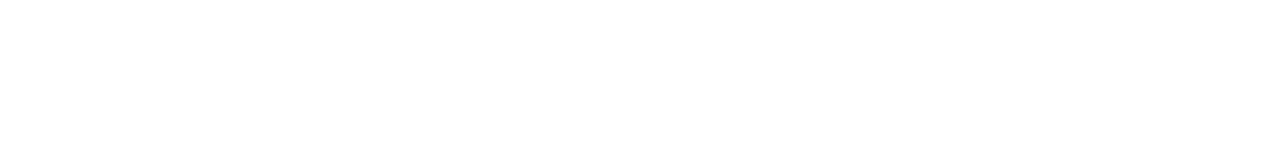
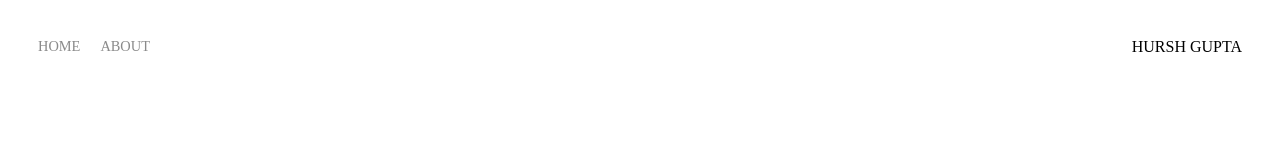
Before and after one commit to Hursh9/firstSite, a plain HTML site: page index.html in a window 1280 px wide. Drawn offline with Linux system fonts and the light colour scheme.

Commit message:
finished the navbar

```diff
--- a/index.html
+++ b/index.html
@@ -6,6 +6,23 @@
     <link rel="stylesheet" href="styles.css">
 </head>
 <body>
+    <div class="container">
+        <div class="nav-wrapper">
+            <div class="left-side">
+                <div class="nav-link-wrapper">
+                    <a href="index.html">Home</a>
+                </div>
+                <div class="nav-link-wrapper">
+                    <a href="about.html">About</a>
+                </div>
+            </div>
 
+            <div class="right-side">
+                <div class="brand">
+                    <div>HURSH GUPTA</div>
+                </div>
+            </div>
+        </div>
+    </div>
 </body>
 </html>
--- a/styles.css
+++ b/styles.css
@@ -1,7 +1,41 @@
-.placeholder{
-    background-color: red;
+/* master styles */
+body {
+    margin: 0px;
 }
 
-.anotherClass{
-    background-color: lightseagreen;
+.nav-wrapper {
+    /* they are going to be next to each other */
+    display: flex;
+    justify-content: space-between;
+    padding: 38px;
 }
+
+.left-side {
+    display: flex;
+}
+/* traverse in a tree inside CSS */
+.nav-wrapper > .left-side > div{
+    margin-right: 20px;
+    font-size: 0.9em;
+    text-transform: uppercase;
+}
+
+.nav-link-wrapper {
+    height: 22px;
+    border-bottom: 1px solid transparent;
+    transition: border-bottom 0.5s;
+}
+/* inside of the .nav-link-wrapper grab the a-link */
+.nav-link-wrapper a {
+    color: #8a8a8a;
+    text-decoration: none;
+    transition: color 0.5s;
+}
+/* sudo state */
+.nav-link-wrapper:hover{
+    border-bottom: 1px solid black;
+}
+
+.nav-link-wrapper a:hover{
+    color: black;
+}
```
